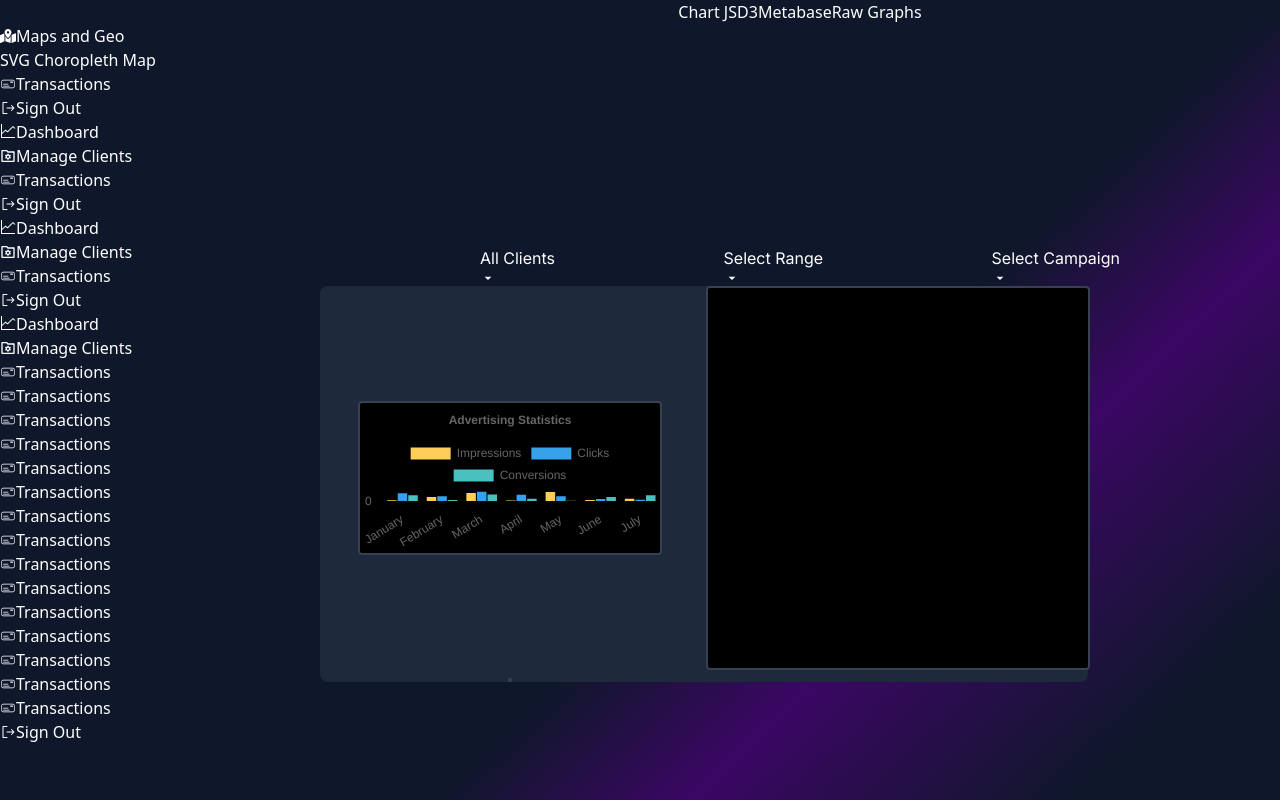
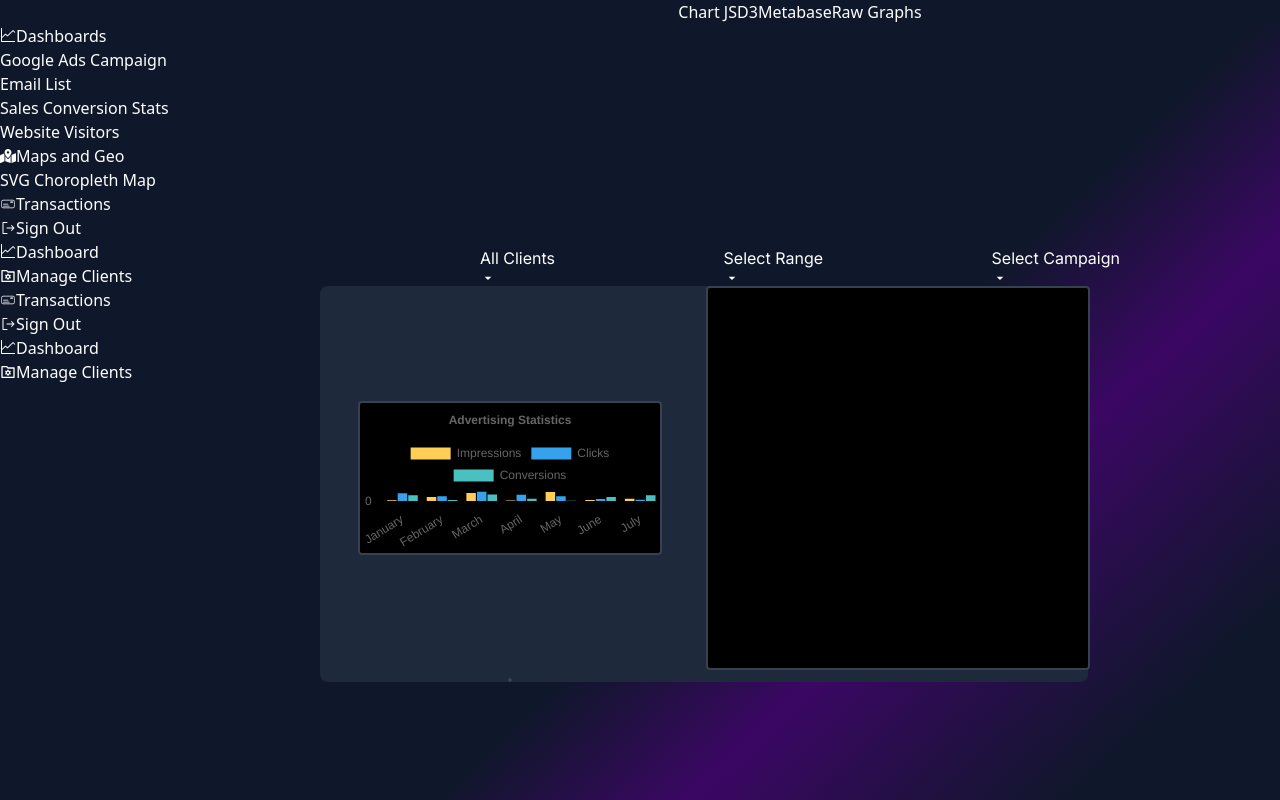
Before and after one commit to SaraDonaldson/marketing-dashboards, a Next.js app in the folder marketing-dashboards/: page /admin/chart-js in a window 1280 px wide. Shown: the top 800 px of the page. Built offline with nearby package versions, Linux system fonts and the light colour scheme.

Commit message:
Update menu items

```diff
--- a/marketing-dashboards/Components/Navigation/DrawerMenu/DrawerMenu.tsx
+++ b/marketing-dashboards/Components/Navigation/DrawerMenu/DrawerMenu.tsx
@@ -13,6 +13,7 @@ import { usePathname} from 'next/navigation'
 const DrawerMenu: React.FC = () => {
    const pathname = usePathname()
 
+
 return (
     <div className="xs:hidden md:flex h-full bg-slate-900 z-30" >
     <div  className="xs:hidden md:flex h-screen md:ml-3 lg:ml-6 xl:ml-12 flex flex-col z-20 pl-6 py-4 bg-slate-900 w-full">
@@ -21,8 +22,43 @@ return (
       <span className="sticky pt-24 font-semibold uppercase text-slate-300 py-2">Menu</span>
   <div className="relative py-4 pr-16 w-full scrollbar-thin scrollbar-thumb-purple-700 scrollbar-track-slate-900 overflow-y-scroll">
       <div className="space-y-2 xs:text-xs lg:text-sm text-white">
+
+      <div>
+            <Link href="/dashboard" className={`flex items-center p-2 rounded-lg text-white hover:bg-gray-100 dark:hover:bg-gray-700 group ${pathname.includes("dashboard") && `text-purple-500 bg-gray-700`}`}>
+            <VscGraphLine />
+               <span className="ms-3">Dashboards</span>
+            </Link>
+         </div>
+
+   {/* { pathname.includes("/dashboard") &&
+      <> */}
          <div>
-            <Link href="#" className="flex items-center p-2 rounded-lg text-white hover:bg-gray-100 dark:hover:bg-gray-700 group">
+            <Link href="/dashboard/adscampaign" className={`flex items-center ms-2 p-2 font-light hover:rounded-lg hover:bg-gray-100 dark:hover:bg-gray-700 group ${pathname.includes("adscampaign") && "text-purple-500 border-l-[0.5px] border-purple-500"} `}>
+               <span className={`ms-3 `}>Google Ads Campaign</span>
+            </Link>
+         </div>
+         <div>
+            <Link href="/dashboard/emailconversion" className={`flex items-center ms-2 p-2 font-light hover:rounded-lg hover:bg-gray-100 dark:hover:bg-gray-700 group ${pathname.includes("emailconversion") && "text-purple-500 border-l-[0.5px] border-purple-500"} `}>
+               <span className={`ms-3 `}>Email List</span>
+            </Link>
+         </div>
+         <div>
+            <Link href="/dashboard/salesconversion" className={`flex items-center ms-2 p-2 font-light hover:rounded-lg hover:bg-gray-100 dark:hover:bg-gray-700 group ${pathname.includes("salesconversion") && "text-purple-500 border-l-[0.5px] border-purple-500"} `}>
+               <span className={`ms-3 `}>Sales Conversion Stats</span>
+            </Link>
+         </div>
+         <div>
+            <Link href="/dashboard/websitevisitors" className={`flex items-center ms-2 p-2 font-light hover:rounded-lg hover:bg-gray-100 dark:hover:bg-gray-700 group ${pathname.includes("websitevisitors") && "text-purple-500 border-l-[0.5px] border-purple-500"} `}>
+               <span className={`ms-3 `}>Website Visitors</span>
+            </Link>
+         </div>
+         {/* </>
+   }
+         */}
+
+
+         <div>
+            <Link href="/geo" className={`flex items-center p-2 rounded-lg text-white hover:bg-gray-100 dark:hover:bg-gray-700 group ${pathname.includes("geo") && `text-purple-500 bg-gray-700`}`}>
             <FaMapMarkedAlt />
                <span className="ms-3">Maps and Geo</span>
             </Link>
@@ -30,7 +66,7 @@ return (
 
 
          <div>
-            <Link href="/svg-map" className={`flex items-center ms-2 p-2 font-light hover:rounded-lg hover:bg-gray-100 dark:hover:bg-gray-700 group ${pathname.includes("svg-map") && "text-purple-500 border-l-[0.5px] border-purple-500"} `}>
+            <Link href="/geo/svg-map" className={`flex items-center ms-2 p-2 font-light hover:rounded-lg hover:bg-gray-100 dark:hover:bg-gray-700 group ${pathname.includes("svg-map") && "text-purple-500 border-l-[0.5px] border-purple-500"} `}>
                <span className={`ms-3 `}>SVG Choropleth Map</span>
             </Link>
          </div>
@@ -95,138 +131,6 @@ return (
          </div>
       }
 
-         <div>
-            <a href="#" className="flex items-center p-2 rounded-lg text-white hover:bg-gray-100 dark:hover:bg-gray-700 group">
-            <CiMoneyCheck1 />
-               <span className="ms-3">Transactions</span>
-            </a>
-         </div>
-
-         <div>
-         <a href="#" className="flex items-center p-2 rounded-lg text-white hover:bg-gray-100 dark:hover:bg-gray-700 transition duration-75 group">
-         <PiSignOut/>
-               <span className="ms-3">Sign Out</span>
-            </a>
-         </div>
-
-         <div>
-            <a href="#" className="flex items-center p-2 rounded-lg text-white hover:bg-gray-100 dark:hover:bg-gray-700 group">
-            <VscGraphLine />
-               <span className="ms-3">Dashboard</span>
-            </a>
-         </div>
-
-         {pathname.includes("admin") &&
-         <div>
-            <a href="#" className="flex items-center p-2 rounded-lg text-white hover:bg-gray-100 dark:hover:bg-gray-700 group">
-            <RiFolderSettingsLine />
-               <span className="ms-3">Manage Clients</span>
-            </a>
-         </div>
-      }
-
-         <div>
-            <a href="#" className="flex items-center p-2 rounded-lg text-white hover:bg-gray-100 dark:hover:bg-gray-700 group">
-            <CiMoneyCheck1 />
-               <span className="ms-3">Transactions</span>
-            </a>
-         </div>
-
-         <div>
-            <a href="#" className="flex items-center p-2 rounded-lg text-white hover:bg-gray-100 dark:hover:bg-gray-700 group">
-            <CiMoneyCheck1 />
-               <span className="ms-3">Transactions</span>
-            </a>
-         </div>
-
-         <div>
-            <a href="#" className="flex items-center p-2 rounded-lg text-white hover:bg-gray-100 dark:hover:bg-gray-700 group">
-            <CiMoneyCheck1 />
-               <span className="ms-3">Transactions</span>
-            </a>
-         </div>
-
-         <div>
-            <a href="#" className="flex items-center p-2 rounded-lg text-white hover:bg-gray-100 dark:hover:bg-gray-700 group">
-            <CiMoneyCheck1 />
-               <span className="ms-3">Transactions</span>
-            </a>
-         </div>
-         <div>
-            <a href="#" className="flex items-center p-2 rounded-lg text-white hover:bg-gray-100 dark:hover:bg-gray-700 group">
-            <CiMoneyCheck1 />
-               <span className="ms-3">Transactions</span>
-            </a>
-         </div>
-         <div>
-            <a href="#" className="flex items-center p-2 rounded-lg text-white hover:bg-gray-100 dark:hover:bg-gray-700 group">
-            <CiMoneyCheck1 />
-               <span className="ms-3">Transactions</span>
-            </a>
-         </div>
-         <div>
-            <a href="#" className="flex items-center p-2 rounded-lg text-white hover:bg-gray-100 dark:hover:bg-gray-700 group">
-            <CiMoneyCheck1 />
-               <span className="ms-3">Transactions</span>
-            </a>
-         </div>
-         <div>
-            <a href="#" className="flex items-center p-2 rounded-lg text-white hover:bg-gray-100 dark:hover:bg-gray-700 group">
-            <CiMoneyCheck1 />
-               <span className="ms-3">Transactions</span>
-            </a>
-         </div>
-         <div>
-            <a href="#" className="flex items-center p-2 rounded-lg text-white hover:bg-gray-100 dark:hover:bg-gray-700 group">
-            <CiMoneyCheck1 />
-               <span className="ms-3">Transactions</span>
-            </a>
-         </div>
-         <div>
-            <a href="#" className="flex items-center p-2 rounded-lg text-white hover:bg-gray-100 dark:hover:bg-gray-700 group">
-            <CiMoneyCheck1 />
-               <span className="ms-3">Transactions</span>
-            </a>
-         </div>
-         <div>
-            <a href="#" className="flex items-center p-2 rounded-lg text-white hover:bg-gray-100 dark:hover:bg-gray-700 group">
-            <CiMoneyCheck1 />
-               <span className="ms-3">Transactions</span>
-            </a>
-         </div>
-         <div>
-            <a href="#" className="flex items-center p-2 rounded-lg text-white hover:bg-gray-100 dark:hover:bg-gray-700 group">
-            <CiMoneyCheck1 />
-               <span className="ms-3">Transactions</span>
-            </a>
-         </div>
-         <div>
-            <a href="#" className="flex items-center p-2 rounded-lg text-white hover:bg-gray-100 dark:hover:bg-gray-700 group">
-            <CiMoneyCheck1 />
-               <span className="ms-3">Transactions</span>
-            </a>
-         </div>
-         <div>
-            <a href="#" className="flex items-center p-2 rounded-lg text-white hover:bg-gray-100 dark:hover:bg-gray-700 group">
-            <CiMoneyCheck1 />
-               <span className="ms-3">Transactions</span>
-            </a>
-         </div>
-         <div>
-            <a href="#" className="flex items-center p-2 rounded-lg text-white hover:bg-gray-100 dark:hover:bg-gray-700 group">
-            <CiMoneyCheck1 />
-               <span className="ms-3">Transactions</span>
-            </a>
-         </div>
-
-
-         <div>
-         <a href="#" className="flex items-center p-2 rounded-lg text-white hover:bg-gray-100 dark:hover:bg-gray-700 transition duration-75 group">
-         <PiSignOut/>
-               <span className="ms-3">Sign Out</span>
-            </a>
-         </div>
-
         </div>
         </div>
     </div>
```
